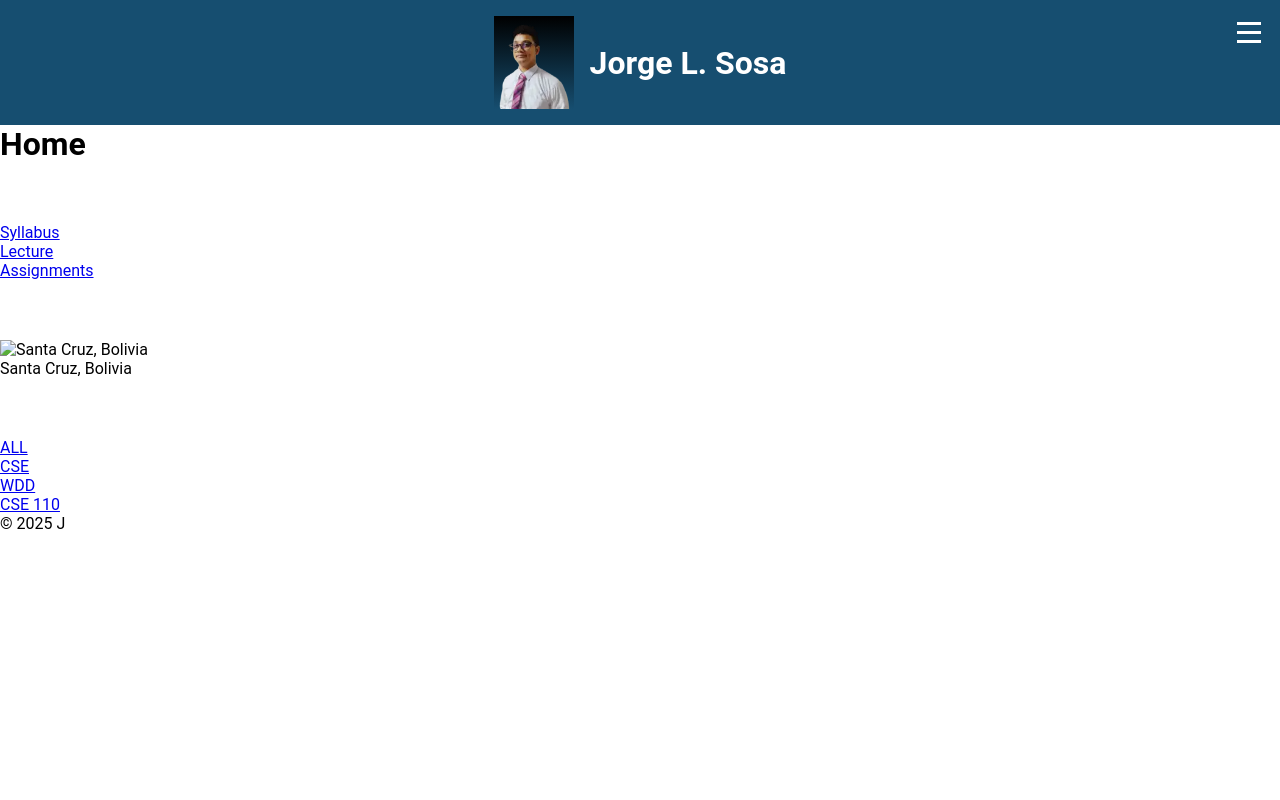
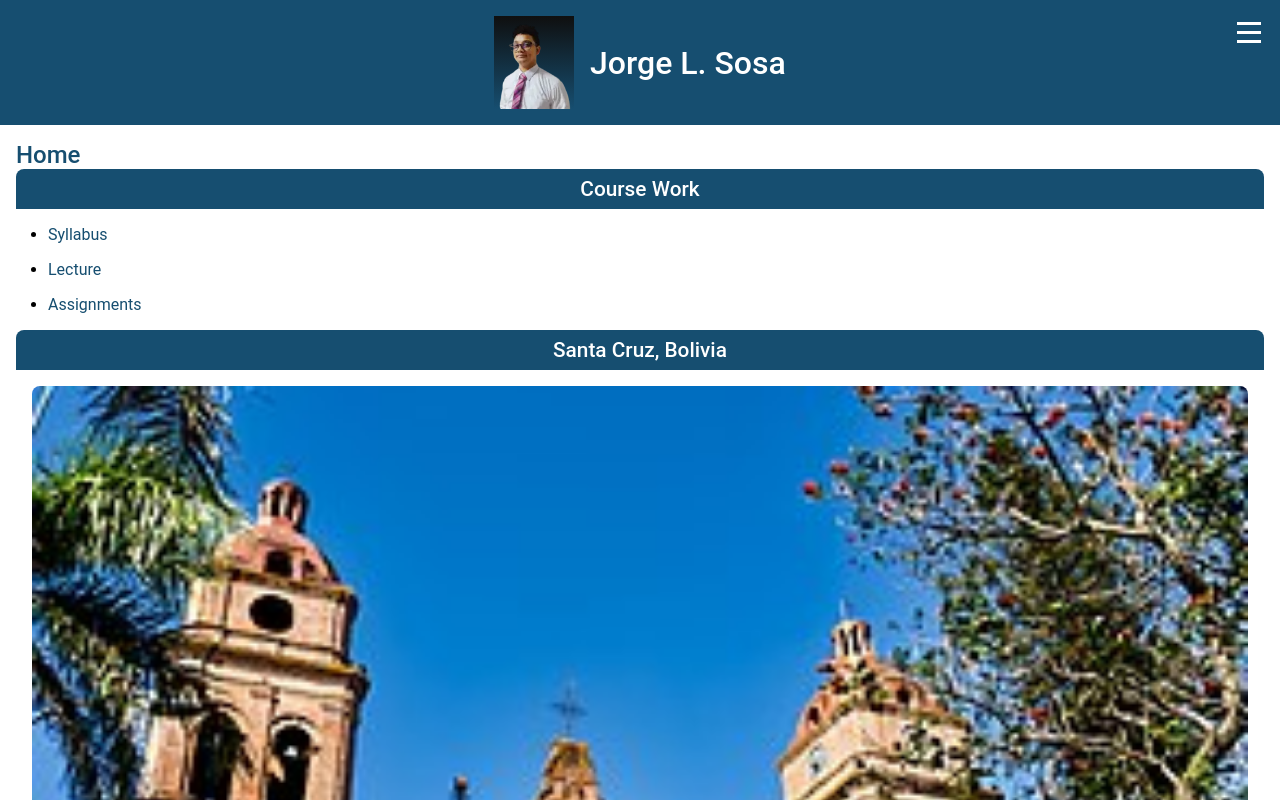
Before and after one commit to Joregesosa/wdd231, a plain HTML site: page index.html in a window 1280 px wide. Shown: the top 800 px of the page. Drawn offline with Linux system fonts and the light colour scheme.

Commit message:
Add catedral image and update HTML structure; enhance styling and footer functionality

```diff
--- a/index.html
+++ b/index.html
@@ -38,9 +38,9 @@
     </nav>
     <main>
         <h1>Home</h1>
-        <section class="home">
+        <section class="course_work">
             <h2>Course Work</h2>
-            <ul class="course__list">
+            <ul class="course_work__list">
                 <li><a href="syllabus.html">Syllabus</a></li>
                 <li><a href="lecture.html">Lecture</a></li>
                 <li><a href="assignments.html">Assignments</a></li>
@@ -49,8 +49,8 @@
         <section class="place">
             <h2>Santa Cruz, Bolivia</h2>
             <figure class="place__image">
-                <img src="images/santa-cruz.jpg" alt="Santa Cruz, Bolivia">
-                <figcaption>Santa Cruz, Bolivia</figcaption>
+                <img src="images/catedral.jpg" alt="Basílica Menor de San Lorenzo">
+                <figcaption>Basílica Menor de San Lorenzo</figcaption>
             </figure>
         </section>
         <section class="courses">
@@ -66,11 +66,27 @@
                 <li class="course">
                     <a href="syllabus.html">CSE 110</a>
                 </li>
+                <li class="course">
+                    <a href="syllabus.html">CSE 110</a>
+                </li>
+                <li class="course">
+                    <a href="syllabus.html">CSE 110</a>
+                </li>
+                <li class="course">
+                    <a href="syllabus.html">CSE 110</a>
+                </li>
+                <li class="course">
+                    <a href="syllabus.html">CSE 110</a>
+                </li>
+                <li class="course">
+                    <a href="syllabus.html">CSE 110</a>
+                </li>
             </ul>
         </section>
     </main>
     <footer>
-        <p>&copy; 2025 J </p>
+        <p>&copy;<span id="current_year"></span> 👨🏽‍💻 Jorge Luis Sosa 👨🏽‍💻 Bolivia</p>
+        <p>Last Modification: <span id="last_modification"></span></p>
     </footer>
 </body>
 
--- a/scripts/date.js
+++ b/scripts/date.js
@@ -0,0 +1,6 @@
+const current_year = document.querySelector('#current_year');
+const last_modification = document.querySelector('#last_modification');
+
+
+current_year.innerHTML = new Date().getFullYear();
+last_modification.innerHTML = new Date(document.lastModified).toLocaleString();
--- a/styles/home-page-large.css
+++ b/styles/home-page-large.css
@@ -6,7 +6,7 @@
 
 :root {
     --main-clr: #164e70;
-    --second-clr: #000000;
+    --second-clr: #0f0f0f;
     --accent-clr: #ffff00;
     --courses-clr: #66301d;
     --text-clr: #fff;
@@ -23,7 +23,12 @@ span {
     text-align: center;
     margin: 1rem 0;
     color: var(--text-clr);
-    font-weight: 600;
+    font-weight: 500;
+}
+
+a {
+    color: var(--main-clr);
+    text-decoration: none;
 }
 
 ul {
@@ -76,7 +81,6 @@ header img {
     transition: all .3s;
 }
 
-
 .nav_toggle.show>span:nth-child(2) {
     display: none;
 }
@@ -98,8 +102,8 @@ header img {
 }
 
 /* Navbar */
-.main_nav{
-    background-color: var(--main-clr);
+.main_nav {
+    background-color: var(--second-clr);
     height: calc(100vh - 125px);
     position: absolute;
     top: 125px;
@@ -108,14 +112,15 @@ header img {
     gap: 1rem;
     transition: all .5s ease-in-out;
     width: 0;
+    overflow: hidden;
 }
+
 .main_nav h2 {
-     margin-inline: auto;
-     display: none;
+    margin-inline: auto;
 }
 
 .main_mav__list {
-    display: none;
+    display: flex;
     flex-direction: column;
     gap: 1rem;
     padding: 1rem;
@@ -132,15 +137,143 @@ header img {
     text-decoration: none;
 }
 
-body:has(.nav_toggle.show) .main_nav, body:has(.nav_toggle.show) .main_nav h2{
+body:has(.nav_toggle.show) .main_nav,
+body:has(.nav_toggle.show) .main_nav h2 {
     width: 80%;
     transition: all .5s ease-in-out;
-    display: block;
-}
-body:has(.nav_toggle.show) .main_nav ul{
-    display: flex;
 }
 
-.hidden {
-    display: none;
+
+/* main */
+main {
+    display: grid;
+    padding: 1rem;
 }
+
+h1 {
+    color: var(--main-clr);
+    font-weight: 500;
+    font-size: 1.5rem;
+}
+
+/* Course-work */
+
+.course_work>.course_work__list {
+    display: flex;
+    flex-direction: column;
+    gap: 1rem;
+    list-style: none;
+    padding: 1rem;
+    margin-left: 1rem;
+    list-style: disc;
+
+}
+
+.course_work>h2,
+.place>h2,
+.courses>h2 {
+    background-color: var(--main-clr);
+    padding-block: .5rem;
+    font-size: 1.3rem;
+    margin: 0;
+    border-top-left-radius: .5rem;
+    border-top-right-radius: .5rem;
+}
+
+.place > figure {
+    padding: 1rem;
+}
+
+.place > figure > img {
+    width: 100%;
+    border-radius: .5rem;
+}
+
+.place > figure > figcaption {
+    text-align: center;
+    color: gray;
+    font-size: .8rem;
+    margin-top: 2px;
+}
+
+/* courses */
+
+.courses .courses__nav__list {
+    display: flex;
+    width: 100%;
+    gap: .5rem;
+}
+
+.courses__nav  {
+    padding: .5rem;
+    position: relative;
+    margin-bottom: 4px;
+}
+
+.courses__nav::after {
+    content: '';
+    position: absolute;
+    bottom: -2px;
+    width: 100%;
+    height: 2px;
+    left: 0;
+    background-color: rgb(173, 173, 173);
+}
+
+.courses__nav__list > li {
+    padding: .5rem;
+    border-radius: .5rem;
+    background-color: var(--second-clr);
+    color: var(--text-clr);
+    cursor: pointer;
+    flex: 1;
+    text-align: center;
+}
+
+.courses__list{
+    display:  flex;
+    flex-wrap: wrap;
+    margin-top: .5rem;
+    gap: .5rem;
+}
+
+.courses__list > .course{
+    background-color: var(--courses-clr);
+    width: 100%;
+    padding-block: .8rem;
+    text-align: center;
+    border-radius: .3rem;
+}
+
+.courses__list > .course:nth-child(4),
+.courses__list > .course:nth-child(6){
+    background-color: var(--text-clr);
+    border: solid 1px var(--courses-clr);
+}
+
+.courses__list > .course:nth-child(4) > a,
+.courses__list > .course:nth-child(6) > a {
+    color: var(--second-clr);
+}
+
+.course > a {
+    color: var(--text-clr);
+    font-size: 1.2rem;
+    text-transform: capitalize;
+    text-decoration: none;
+    font-weight: 500;
+}
+
+
+/* Footer */
+footer{
+    padding: 1rem;
+    background-color: var(--main-clr);
+    color: var(--text-clr);
+    text-align: center;
+}
+
+footer p:nth-child(2){
+    color: var(--accent-clr);
+    font-size: .8rem;
+}
```
Also changed, not shown: images/catedral.jpg (added).
